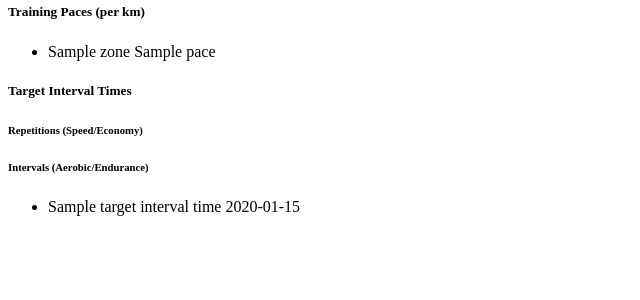
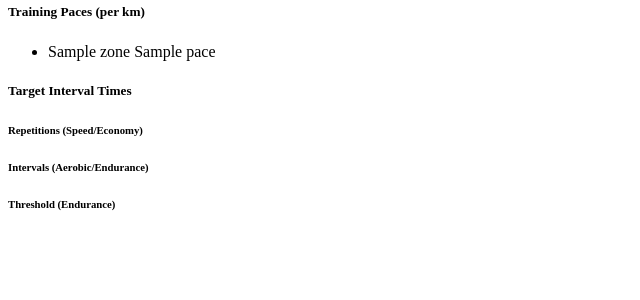
Before and after one commit to hackneychap/speed-sessions-django, a Django app: template templates/workouts/_vdot_results.html in a window 1280 px wide. Shown: the part 169-469 px from the top of the page, without its empty margins (0-640 px from the left). Run offline with Django 5.2, Linux system fonts and the light colour scheme; the template is opened without the code that fills it: most values are stand-ins (such as "Sample title", 1, 10 or a date in 2020).

Commit message:
Updated the layout of target interval times broken out interval and threshold

```diff
--- a/templates/workouts/_vdot_results.html
+++ b/templates/workouts/_vdot_results.html
@@ -79,9 +79,25 @@ It's designed to be the response from your API that HTMX will place into the #re
              <h6 class="text-gray-400">Intervals (Aerobic/Endurance)</h6>
              <ul class="list-group list-group-flush">
                 {% for name, time in target_interval_times.items %}
-                    {% if 'Repetition' not in name %}
+                    {% if 'Interval' in name %}
                         <li class="list-group-item d-flex justify-content-between align-items-center bg-transparent border-gray-700 text-gray-300 px-0">
-                            {{ name|replace:" Interval,"|replace:" Threshold," }}
+                            {{ name|replace:" Interval," }}
+                            <span class="badge bg-secondary rounded-pill">{{ time }}</span>
+                        </li>
+                    {% endif %}
+                {% endfor %}
+            </ul>
+        </div>
+
+
+    <!-- Section 3: Interval & Threshold Paces -->
+        <div class="mt-4">
+             <h6 class="text-gray-400">Threshold (Endurance)</h6>
+             <ul class="list-group list-group-flush">
+                {% for name, time in target_interval_times.items %}
+                    {% if 'Threshold' in name %}
+                        <li class="list-group-item d-flex justify-content-between align-items-center bg-transparent border-gray-700 text-gray-300 px-0">
+                            {{ name|replace:" Threshold," }}
                             <span class="badge bg-secondary rounded-pill">{{ time }}</span>
                         </li>
                     {% endif %}
```
